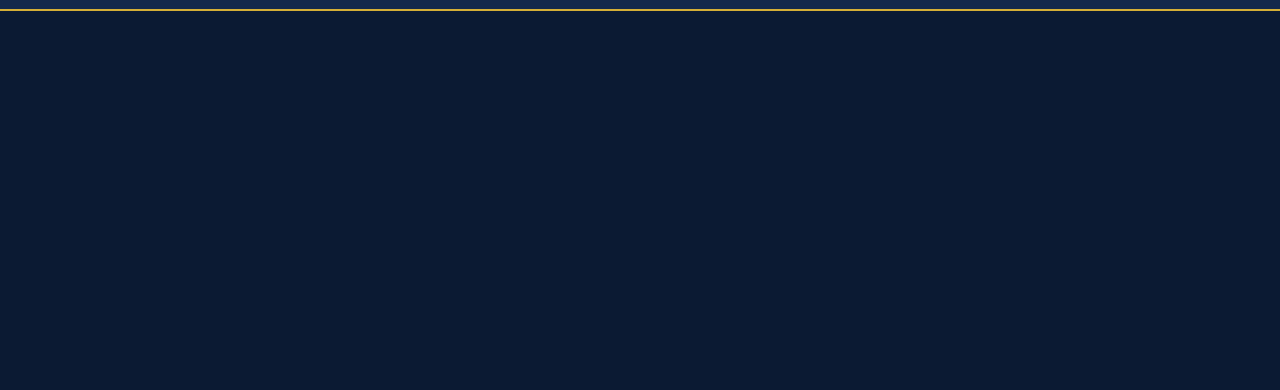
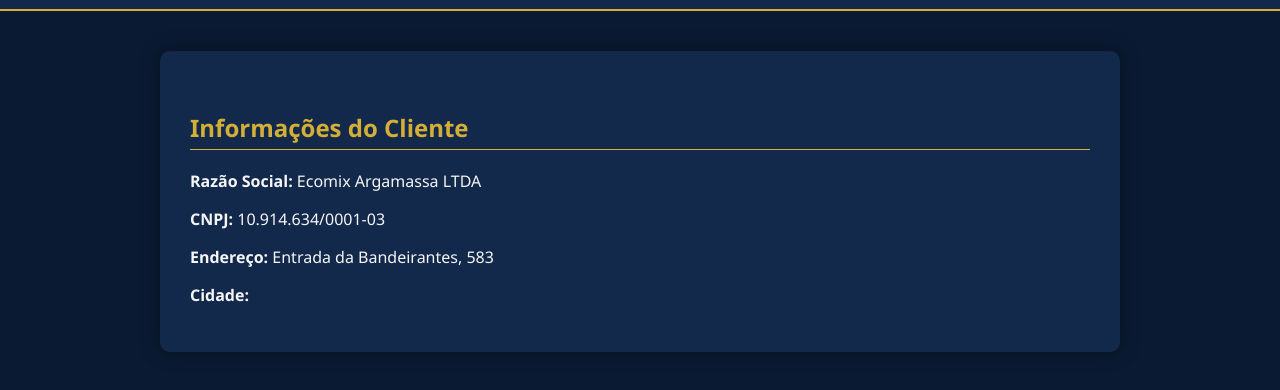
Before and after one commit to Custodio1984/ghyconsultoria, a plain HTML site: page atendimento_ghy_v2.html in a window 1280 px wide. Shown: the part 58-448 px from the top of the page. Drawn offline with Linux system fonts and the light colour scheme.

Commit message:
Update atendimento_ghy_v2.html

```diff
--- a/atendimento_ghy_v2.html
+++ b/atendimento_ghy_v2.html
@@ -102,3 +102,10 @@
   </header>
 
   <!-- Corpo -->
+  <div class="container">
+
+    <h2>Informações do Cliente</h2>
+    <p><strong>Razão Social:</strong> Ecomix Argamassa LTDA</p>
+    <p><strong>CNPJ:</strong> 10.914.634/0001-03</p>
+    <p><strong>Endereço:</strong> Entrada da Bandeirantes, 583</p>
+    <p><strong>Cidade:</strong>
```
